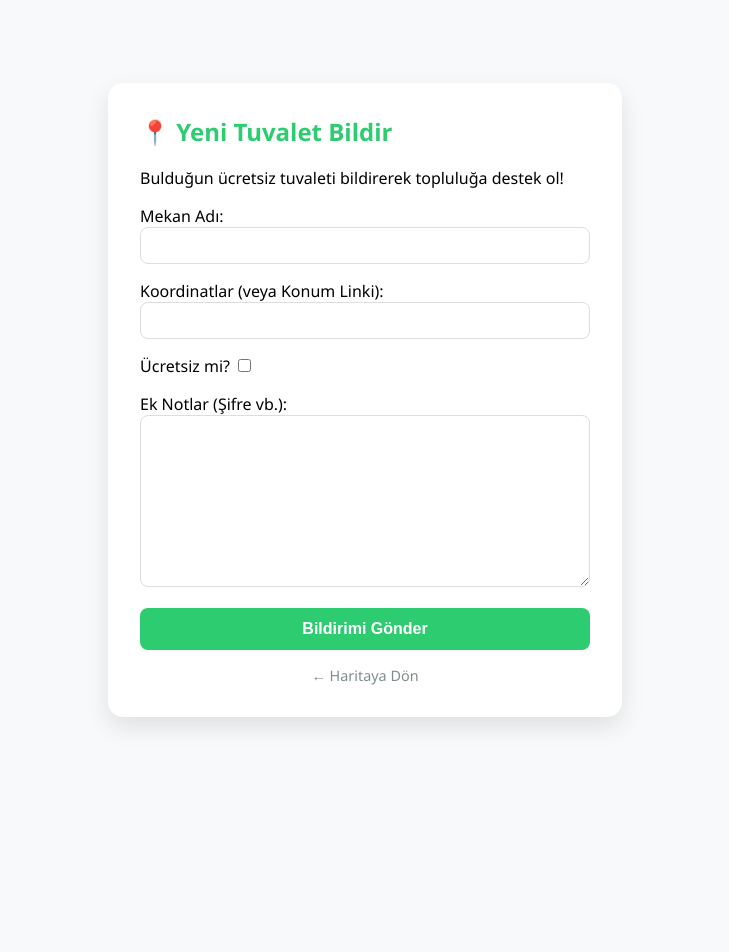
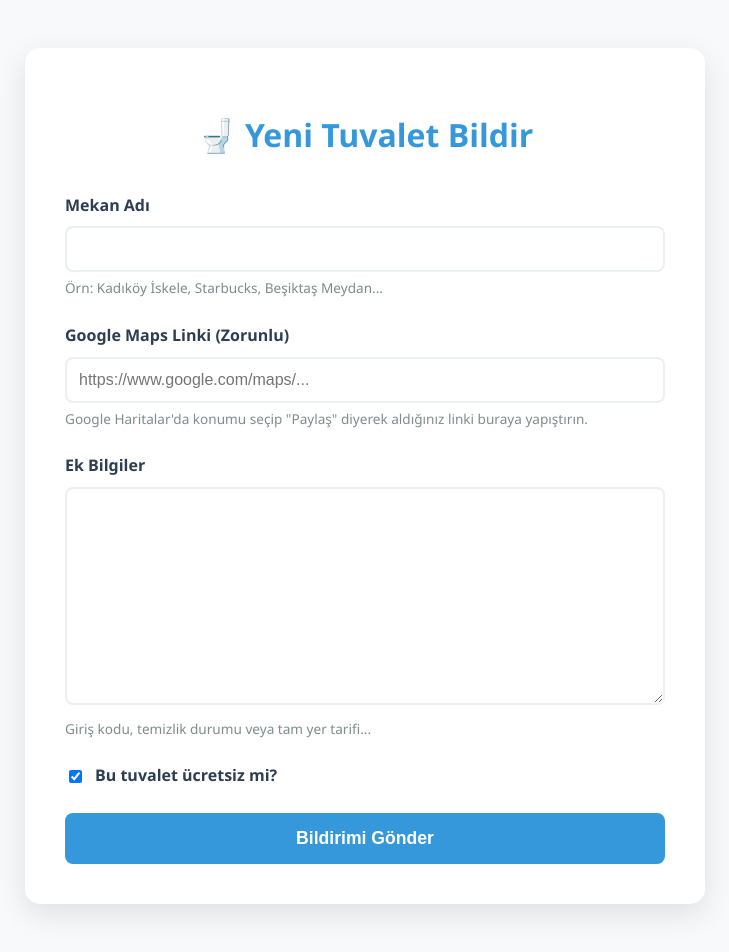
Before and after one commit to Bisbilge/freetoilets, a Django app: page /report/ in a window 1280 px wide. Shown: the whole page, without its empty margins (275-1004 px from the left). Before the commit the page ends 727 px from the top, so only its background shows below. Run offline with Django 5.2, Linux system fonts and the light colour scheme.

Commit message:
refactor: moved to admin approval system with maps link

```diff
--- a/toilets/forms.py
+++ b/toilets/forms.py
@@ -1,7 +1,15 @@
 from django import forms
+from .models import Toilet
 
-class ToiletReportForm(forms.Form):
-    place_name = forms.CharField(label='Mekan Adı', max_length=100)
-    coordinates = forms.CharField(label='Koordinatlar (veya Konum Linki)', max_length=200)
-    is_free = forms.BooleanField(label='Ücretsiz mi?', required=False)
-    description = forms.CharField(label='Ek Notlar (Şifre vb.)', widget=forms.Textarea)
+class ToiletReportForm(forms.ModelForm):
+    class Meta:
+        model = Toilet
+        # Kullanıcıya sadece bunları gösteriyoruz
+        fields = ['name', 'maps_url', 'is_free', 'description']
+        widgets = {
+            'maps_url': forms.URLInput(attrs={
+                'placeholder': 'https://www.google.com/maps/...',
+                'required': 'required',
+                'class': 'form-control'
+            }),
+        }
--- a/toilets/models.py
+++ b/toilets/models.py
@@ -1,14 +1,21 @@
 from django.db import models
 
 class Toilet(models.Model):
-    # max_digits yerine max_length kullanıyoruz
     name = models.CharField(max_length=255)
-    latitude = models.DecimalField(max_digits=9, decimal_places=6)
-    longitude = models.DecimalField(max_digits=9, decimal_places=6)
+    # Koordinatlar ilk başta boş gelebilir (sen dolduracaksın)
+    latitude = models.DecimalField(max_digits=13, decimal_places=10, null=True, blank=True)
+    longitude = models.DecimalField(max_digits=13, decimal_places=10, null=True, blank=True)
+
+    # Kullanıcının gönderdiği link burada duracak (Haritada gözükmeyecek)
+    maps_url = models.URLField(max_length=500, null=True, blank=True, verbose_name="Google Maps Linki")
+
     is_free = models.BooleanField(default=True)
     price = models.DecimalField(max_digits=5, decimal_places=2, null=True, blank=True)
     code = models.CharField(max_length=50, null=True, blank=True)
     description = models.TextField(blank=True)
+
+    # Admin Onayı
+    is_approved = models.BooleanField(default=False, verbose_name="Onaylandı mı?")
     created_at = models.DateTimeField(auto_now_add=True)
 
     def __str__(self):
--- a/toilets/templates/report.html
+++ b/toilets/templates/report.html
@@ -3,28 +3,61 @@
 <head>
     <meta charset="UTF-8">
     <meta name="viewport" content="width=device-width, initial-scale=1.0">
-    <title>Tuvalet Bildir | FreeToilet.org</title>
+    <title>Yeni Tuvalet Bildir | FreeToilet.org</title>
     <style>
-        body { font-family: 'Segoe UI', sans-serif; background-color: #f8f9fa; display: flex; justify-content: center; align-items: center; min-height: 100vh; margin: 0; }
-        .form-card { background: white; padding: 2rem; border-radius: 15px; box-shadow: 0 10px 25px rgba(0,0,0,0.1); width: 100%; max-width: 450px; }
-        h2 { color: #2ecc71; margin-top: 0; }
-        form p { margin-bottom: 1rem; }
-        input[type="text"], textarea { width: 100%; padding: 10px; border: 1px solid #ddd; border-radius: 8px; box-sizing: border-box; }
-        button { background: #2ecc71; color: white; border: none; padding: 12px; border-radius: 8px; cursor: pointer; width: 100%; font-size: 1rem; font-weight: bold; transition: background 0.3s; }
-        button:hover { background: #27ae60; }
-        .back-link { display: block; text-align: center; margin-top: 1rem; color: #7f8c8d; text-decoration: none; font-size: 0.9rem; }
+        body { font-family: 'Segoe UI', sans-serif; background-color: #f8f9fa; color: #2c3e50; line-height: 1.6; }
+        .container { max-width: 600px; margin: 3rem auto; background: white; padding: 2.5rem; border-radius: 15px; box-shadow: 0 10px 30px rgba(0,0,0,0.1); }
+        h1 { text-align: center; margin-bottom: 2rem; color: #3498db; }
+
+        .form-group { margin-bottom: 1.5rem; }
+        label { display: block; font-weight: bold; margin-bottom: 0.5rem; }
+        input[type="text"], input[type="url"], textarea {
+            width: 100%; padding: 12px; border: 2px solid #ecf0f1; border-radius: 8px; font-size: 1rem; box-sizing: border-box;
+        }
+        input:focus { border-color: #3498db; outline: none; }
+
+        .help-text { font-size: 0.85rem; color: #7f8c8d; margin-top: 5px; }
+
+        .btn-submit {
+            width: 100%; padding: 15px; background: #3498db; color: white; border: none; border-radius: 8px;
+            font-size: 1.1rem; font-weight: bold; cursor: pointer; transition: 0.3s;
+        }
+        .btn-submit:hover { background: #2980b9; transform: translateY(-2px); }
+
+        .checkbox-group { display: flex; align-items: center; gap: 10px; }
     </style>
 </head>
 <body>
-    <div class="form-card">
-        <h2>📍 Yeni Tuvalet Bildir</h2>
-        <p>Bulduğun ücretsiz tuvaleti bildirerek topluluğa destek ol!</p>
+    <div class="container">
+        <h1>🚽 Yeni Tuvalet Bildir</h1>
         <form method="post">
             {% csrf_token %}
-            {{ form.as_p }}
-            <button type="submit">Bildirimi Gönder</button>
+
+            <div class="form-group">
+                <label for="id_name">Mekan Adı</label>
+                {{ form.name }}
+                <p class="help-text">Örn: Kadıköy İskele, Starbucks, Beşiktaş Meydan...</p>
+            </div>
+
+            <div class="form-group">
+                <label for="id_maps_url">Google Maps Linki (Zorunlu)</label>
+                {{ form.maps_url }}
+                <p class="help-text">Google Haritalar'da konumu seçip "Paylaş" diyerek aldığınız linki buraya yapıştırın.</p>
+            </div>
+
+            <div class="form-group">
+                <label for="id_description">Ek Bilgiler</label>
+                {{ form.description }}
+                <p class="help-text">Giriş kodu, temizlik durumu veya tam yer tarifi...</p>
+            </div>
+
+            <div class="form-group checkbox-group">
+                {{ form.is_free }}
+                <label for="id_is_free" style="margin: 0;">Bu tuvalet ücretsiz mi?</label>
+            </div>
+
+            <button type="submit" class="btn-submit">Bildirimi Gönder</button>
         </form>
-        <a href="/" class="back-link">← Haritaya Dön</a>
     </div>
 </body>
 </html>
```
Also changed, not shown: toilets/admin.py (+17 -2 lines), toilets/migrations/0002_toilet_is_approved_toilet_maps_url_and_more.py (added).
